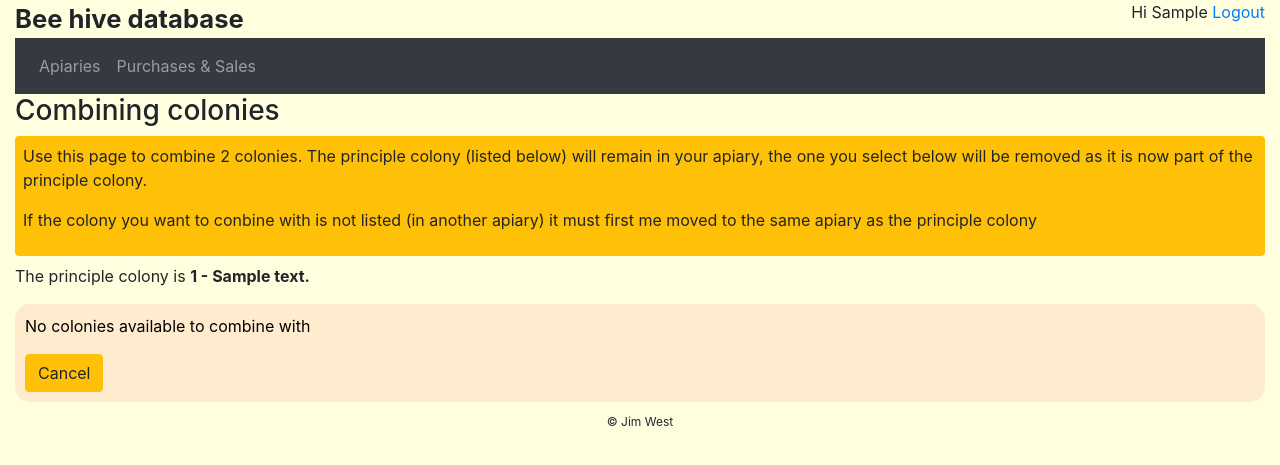
After one commit to Jimboeri/bee-db, a Django app: page /beedb/colony/combine/1/ in a window 1280 px wide. The commit adds this page. Shown: the top 465 px of the page. Run offline with Django 3.2, Linux system fonts and the light colour scheme; a user stored in the database is signed in; tables that the repository leaves empty hold one stand-in row (values such as "Sample post"); some libraries are stand-ins or nearby versions.

Commit message:
Add combine function

```diff
--- a/bee/beedb/models.py
+++ b/bee/beedb/models.py
@@ -75,6 +75,7 @@ class Colony(models.Model):
         ("D", "Dead"),
         ("A", "Absconded"),
         ("S", "Sold/given"),
+        ("M", "Combined"),
     ]
 
     apiary = models.ForeignKey(Apiary, on_delete=models.CASCADE)
@@ -214,11 +215,13 @@ class Audit(models.Model):
     3 - Collect swarm
     4 - Purchase / acquire colony
     5 - Initial colony creation
+    6 - Combine colonies
     """
     dt = models.DateTimeField(null=True, blank=True, default=timezone.now)
     beek = models.ForeignKey(User, on_delete=models.CASCADE)
     apiary = models.ForeignKey(Apiary, on_delete=models.SET_NULL, null=True, blank=True)
     colony = models.ForeignKey(Colony, on_delete=models.SET_NULL, null=True, blank=True)
+    colony1 = models.ForeignKey(Colony, on_delete=models.SET_NULL, null=True, blank=True, related_name='+')
     transaction_cd = models.IntegerField(default = 0,)
     detail = models.TextField(blank=True, null=True)
 
--- /dev/null
+++ b/bee/beedb/templates/beedb/colCombine.html
@@ -0,0 +1,35 @@
+{% extends "beedb/webbase.html" %}
+
+{% block title %}
+Combining colonies
+{% endblock %}
+
+{% block web-body %}
+<div class="bd_bee_background">
+    <div id="ColCombine">
+        <H3>Combining colonies</H2>
+        <div class="container-md rounded p-2 my-2  bg-warning">
+            <p>Use this page to combine 2 colonies. The principle colony (listed below) will remain in your apiary, the one you select below will be removed as it is now part of the principle colony.</p>
+            <p>If the colony you want to conbine with is not listed (in another apiary) it must first me moved to the same apiary as the principle colony</p>
+        </div>
+        <p>The principle colony is <b>{{col.colonyID}} - {{col.descr}}</b></p>
+        <div id="col_detail" class="bd_content_block">
+            {% if colonies %}
+            Select to colony to conbine with {{col.colonyID}}
+                <div class="list-group">
+                {% for c in colonies%}
+                <a href="{% url 'beedb:colCombine1' col.id c.id %}"
+                    class="list-group-item list-group-item-action list-group-item-warning">{{c.colonyID}} -
+                    {{c.descr}}</a>
+                {% endfor %}
+                </div>
+            {% else %}
+                <p>No colonies available to combine with</p>
+            {% endif %}
+            <div class="btn-group">
+                <a class="btn btn-warning" href="{% url 'beedb:colDetail' col.id %}">Cancel</a>
+            </div>
+        </div>
+    </div>
+</div>
+{% endblock %}
--- a/bee/beedb/templates/beedb/colDetail.html
+++ b/bee/beedb/templates/beedb/colDetail.html
@@ -21,9 +21,10 @@ Colony Details
               {% if col.status == "C" %}
               <div class="dropdown-menu">
                 <a class="dropdown-item" href="{% url 'beedb:colDiaryAdd' col.id %}">Add diary entry</a>
-                <a class="dropdown-item" href="{% url 'beedb:colMod' col.id %}">Update colony</a>
+                <a class="dropdown-item" href="{% url 'beedb:colMod' col.id %}">Edit colony details</a>
                 <a class="dropdown-item" href="{% url 'beedb:colMoveChoose' col.id %}">Move colony</a>
                 <a class="dropdown-item" href="{% url 'beedb:colSplit' col.id %}">Split colony</a>
+                <a class="dropdown-item" href="{% url 'beedb:colCombine' col.id %}">Combine colonies</a>
                 <a class="dropdown-item" href="{% url 'beedb:colTransfer' col.id %}">Sell/give colony</a>
                 <a class="dropdown-item" href="{% url 'beedb:colDead' col.id %}">Colony Dead</a>
               </div>
--- a/bee/beedb/urls.py
+++ b/bee/beedb/urls.py
@@ -22,6 +22,9 @@ urlpatterns = [
     ),
     path("colony/transfer/<int:col_ref>/", views.colTransfer, name="colTransfer"),
     path("colony/split/<int:col_ref>/", views.colSplit, name="colSplit"),
+    path("colony/combine/<int:col_ref>/", views.colCombine, name="colCombine"),
+    path("colony/combine1/<int:col1_ref>/<int:col2_ref>/", views.colCombine1, name="colCombine1"),
+    path("colony/combine2/<int:col1_ref>/<int:col2_ref>/", views.colCombine2, name="colCombine2"),
     path("colony/dead/<int:col_ref>/", views.colDead, name="colDead"),
     path("colony/adddiary/<int:col_ref>/", views.colDiaryAdd, name="colDiaryAdd"),
     path("inspection/<int:ins_ref>/", views.inspectDetail, name="inspectDetail"),
--- a/bee/beedb/views.py
+++ b/bee/beedb/views.py
@@ -287,6 +287,40 @@ def colDead(request, col_ref):
     return render(request, "beedb/colDead.html", context)
 
 @login_required
+def colCombine(request, col_ref):
+    col = get_object_or_404(Colony, pk=col_ref)
+    otherCol = Colony.objects.filter(apiary=col.apiary).filter(status__exact="C")
+    otherCol = otherCol.exclude(colonyID__exact = col)
+    context = {"col": col, "colonies": otherCol}
+    return render(request, "beedb/colCombine.html", context)
+
+@login_required
+def colCombine1(request, col1_ref, col2_ref):
+    col1 = get_object_or_404(Colony, pk=col1_ref)
+    col2 = get_object_or_404(Colony, pk=col2_ref)
+    context = {"col1": col1, "col2": col2}
+    return render(request, "beedb/colCombine1.html", context)
+
+@login_required
+def colCombine2(request, col1_ref, col2_ref):
+    col1 = get_object_or_404(Colony, pk=col1_ref)
+    col2 = get_object_or_404(Colony, pk=col2_ref)
+    audit = Audit(
+                dt=timezone.now(),
+                transaction_cd=6,
+                beek=request.user,
+                colony=col2,
+                colony1=col1,
+                apiary=col1.apiary,
+        )
+    audit.detail = f"Colony {col2.colonyID} has been combined with {col1.colonyID} "
+    audit.save()
+    col2.status = "M"
+    col2.save()
+    context = {"col": col1}
+    return render(request, "beedb/colDetail.html", context)
+
+@login_required
 def inspectDetail(request, ins_ref):
     ins = get_object_or_404(Inspection, pk=ins_ref)
     context = {"ins": ins}
```
Also changed, not shown: bee/beedb/templates/beedb/colCombine1.html (added, +20 -0 lines), bee/beedb/migrations/0037_audit_colony1.py (added).
